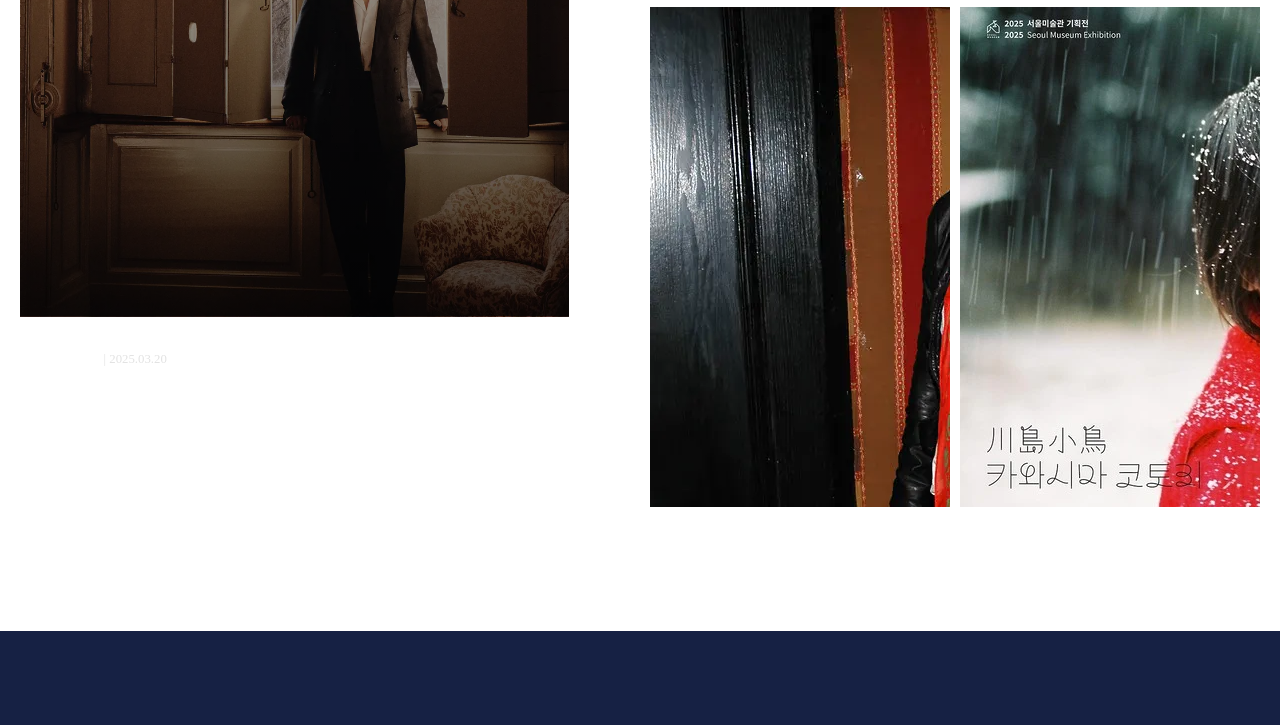
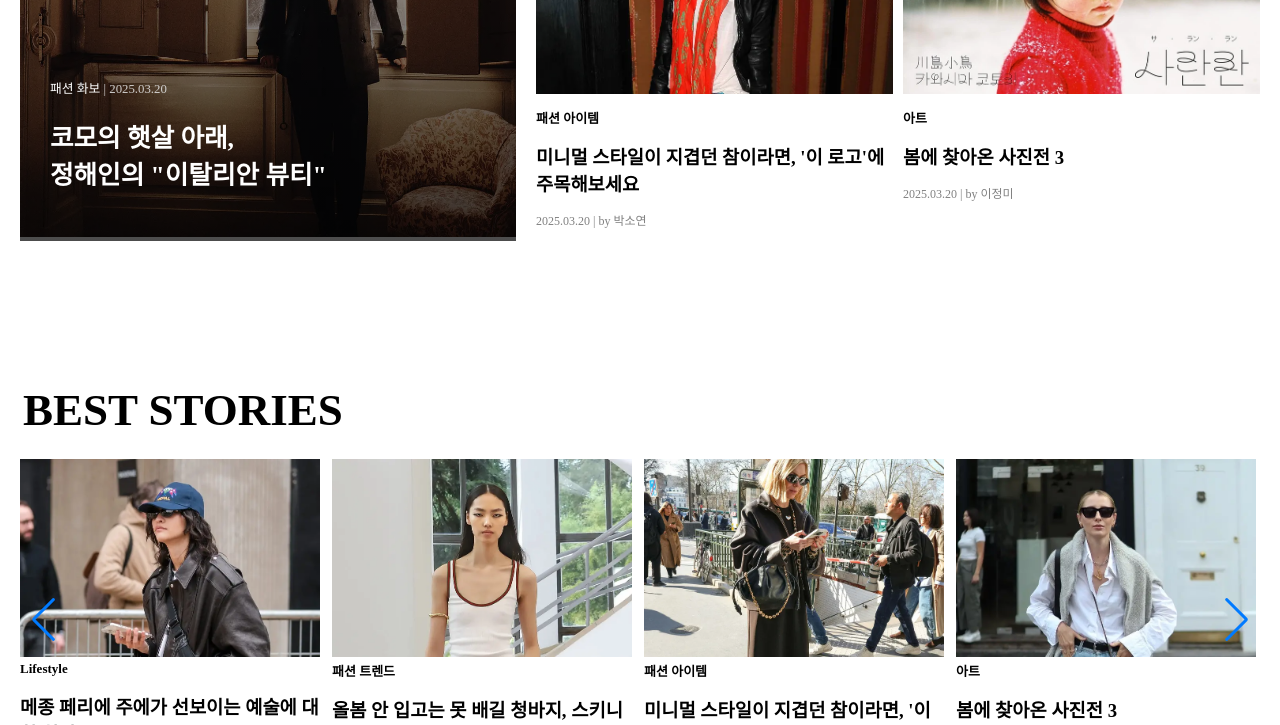
Before and after one commit to jeong0300/vellure, a React app in the folder vellure/: page / in a window 1280 px wide. Shown: the part 1755-2480 px from the top of the page. Built offline with nearby package versions, Linux system fonts and the light colour scheme.

Commit message:
feat: 스와이퍼하는 중

```diff
--- a/vellure/package.json
+++ b/vellure/package.json
@@ -12,6 +12,7 @@
     "react": "^18.3.1",
     "react-dom": "^18.3.1",
     "react-scripts": "5.0.1",
+    "swiper": "^11.2.6",
     "web-vitals": "^2.1.4"
   },
   "scripts": {
--- /dev/null
+++ b/vellure/src/css/BestStories.css
@@ -0,0 +1,24 @@
+/* 전체, 텍스트 */
+.bestStories {
+  display: flex;
+  flex-direction: column;
+  width: 100%;
+  max-width: 1280px;
+  padding: 20px;
+}
+
+.typeName {
+  width: 100%;
+  padding: 3px;
+}
+
+.typeName h1 {
+  font-size: 45px;
+  margin-bottom: 20px;
+}
+
+/* 게시글 */
+.bestImgs {
+  display: flex;
+  gap: 10px;
+}
--- a/vellure/src/css/BigPhoto.css
+++ b/vellure/src/css/BigPhoto.css
@@ -33,7 +33,7 @@
 }
 
 .todayImageImg {
-  max-width: 90%;
+  max-width: 100%;
 }
 
 .todayImageBox::before {
@@ -41,36 +41,58 @@
   position: absolute;
   top: 0;
   left: 0;
-  width: 90%;
-  height: 99.5%;
+  width: 100%;
+  height: 100%;
   background: linear-gradient(to top, rgba(0, 0, 0, 0.7), rgba(0, 0, 0, 0));
   pointer-events: none;
   z-index: 1;
 }
 
 /* 반응형 */
-@media screen and (max-width: 900px) {
+
+@media screen and (max-width: 1100px) {
+  /* 공통 */
+  .photoTexts {
+    font-size: 1.2vw;
+    bottom: 100px;
+  }
+}
+
+@media screen and (max-width: 940px) {
   /* 공통 */
   .photoTexts {
     font-size: 1.3vw;
+    bottom: 150px;
   }
 }
 
 @media screen and (max-width: 768px) {
+  /* 공통 */
   .photoTexts {
     font-size: 2vw;
     left: 60px;
+    bottom: 80px;
   }
 
+  /* today */
   .todayImageBox {
     width: 98%;
   }
+}
 
-  .todayImageImg {
-    max-width: 100%;
-  }
-
-  .todayImageBox::before {
-    width: 100%;
+@media screen and (max-width: 500px) {
+  /* 공통 */
+  .photoTexts {
+    font-size: 2.3vw;
+    left: 50px;
+    bottom: 50px;
   }
 }
+
+@media screen and (max-width: 376px) {
+  /* 공통 */
+  .photoTexts {
+    font-size: 2.4vw;
+    left: 35px;
+  }
+}
--- a/vellure/src/css/Stories.css
+++ b/vellure/src/css/Stories.css
@@ -26,10 +26,14 @@
   gap: 20px;
 }
 
-.todayImage,
+.todayImage {
+  flex: 1;
+  max-width: 40%;
+}
+
 .subPhotosContainer {
   flex: 1;
-  max-width: 50%;
+  max-width: 60%;
 }
 
 .subPhotosContainer {
@@ -39,6 +43,10 @@
 }
 
 @media screen and (max-width: 768px) {
+  .stories {
+    margin: 50px 0;
+  }
+
   .typeName h1 {
     font-size: 28px;
   }
@@ -47,14 +55,13 @@
     flex-direction: column;
   }
 
-  .todayImage,
-  .todayBox {
+  .todayImage {
     max-width: 100%;
   }
 
   .subPhotosContainer {
     display: flex;
     flex-direction: column;
-    width: 100%;
+    max-width: 100%;
   }
 }
--- a/vellure/src/css/SubPhoto.css
+++ b/vellure/src/css/SubPhoto.css
@@ -1,2 +1,64 @@
-.todayBox {
+/* 공통 */
+.subTodayTexts {
+  width: 100%;
+  display: flex;
+  flex-direction: column;
+  gap: 15px;
 }
+
+.subTodayTexts p {
+  font-size: 13px;
+  font-weight: bold;
+}
+
+.subTodayTexts span {
+  font-size: 12px;
+  color: gray;
+}
+
+/* today */
+.todayBox img {
+  width: 100%;
+  margin-bottom: 10px;
+}
+
+/* best */
+.bestBox {
+  flex: 0 0 auto;
+  width: 300px;
+}
+
+.bestBox img {
+  width: 100%;
+}
+
+@media screen and (max-width: 768px) {
+  /* today */
+  .todayBox {
+    width: 100%;
+    display: flex;
+    padding-left: 10px;
+  }
+
+  .todayBox img {
+    margin-right: 10px;
+  }
+}
+
+@media screen and (max-width: 500px) {
+  /* 공통 */
+  .subTodayTexts {
+    gap: 10px;
+  }
+
+  .subTodayTexts h3 {
+    font-size: 15px;
+  }
+}
+
+@media screen and (max-width: 400px) {
+  /* 공통 */
+  .subTodayTexts {
+    gap: 5px;
+  }
+}
--- /dev/null
+++ b/vellure/src/main/BestStories.jsx
@@ -0,0 +1,116 @@
+import "../css/BestStories.css";
+
+import Subphoto from "./SubPhoto";
+
+import { Swiper, SwiperSlide } from "swiper/react";
+
+import "swiper/css";
+import "swiper/css/navigation";
+
+//이미지
+import bestImg1 from "../image/bestPhoto1.webp";
+import bestImg2 from "../image/bestPhoto2.webp";
+import bestImg3 from "../image/bestPhoto3.webp";
+import bestImg4 from "../image/bestPhoto4.webp";
+import bestImg5 from "../image/bestPhoto5.webp";
+import bestImg6 from "../image/bestPhoto6.webp";
+import bestImg7 from "../image/bestPhoto7.webp";
+import bestImg8 from "../image/bestPhoto8.webp";
+
+const BestStories = () => {
+  const bestPhotos = [
+    {
+      imgSrc: bestImg1,
+      type: "Lifestyle",
+      title: "메종 페리에 주에가 선보이는 예술에 대한 찬사",
+      date: "2025.03.14",
+      by: "by 이재은",
+    },
+    {
+      imgSrc: bestImg2,
+      type: "패션 트렌드",
+      title: "올봄 안 입고는 못 배길 청바지, 스키니 부츠컷!",
+      date: "2025.03.20",
+      by: "by 이소미",
+    },
+    {
+      imgSrc: bestImg3,
+      type: "패션 아이템",
+      title: "미니멀 스타일이 지겹던 참이라면, '이 로고'에 주목해보세요",
+      date: "2025.03.20",
+      by: "by 박소연",
+    },
+    {
+      imgSrc: bestImg4,
+      type: "아트",
+      title: "봄에 찾아온 사진전 3",
+      date: "2025.03.20",
+      by: "by 이정미",
+    },
+    {
+      imgSrc: bestImg5,
+      type: "아트",
+      title: "봄에 찾아온 사진전 3",
+      date: "2025.03.20",
+      by: "by 이정미",
+    },
+    {
+      imgSrc: bestImg6,
+      type: "아트",
+      title: "봄에 찾아온 사진전 3",
+      date: "2025.03.20",
+      by: "by 이정미",
+    },
+    {
+      imgSrc: bestImg7,
+      type: "아트",
+      title: "봄에 찾아온 사진전 3",
+      date: "2025.03.20",
+      by: "by 이정미",
+    },
+    {
+      imgSrc: bestImg8,
+      type: "아트",
+      title: "봄에 찾아온 사진전 3",
+      date: "2025.03.20",
+      by: "by 이정미",
+    },
+  ];
+
+  return (
+    <>
+      <div className="bestStories">
+        <div className="typeName">
+          <h1>BEST STORIES</h1>
+          <div className="imgBtn"></div>
+        </div>
+        <div className="bestImgs">
+          <Swiper
+            spaceBetween={bestPhotos.length}
+            slidesPerView={4}
+            breakpoints={{
+              1024: {
+                slidesPerGroup: 4,
+              },
+              768: {
+                slidesPerGroup: 3,
+              },
+              500: {
+                slidesPerGroup: 2,
+              },
+            }}
+            navigation
+          >
+            {bestPhotos.map((bestData, index) => (
+              <SwiperSlide key={index}>
+                <Subphoto className="bestBox" subData={bestData} />
+              </SwiperSlide>
+            ))}
+          </Swiper>
+        </div>
+      </div>
+    </>
+  );
+};
+
+export default BestStories;
--- a/vellure/src/main/MainPage.jsx
+++ b/vellure/src/main/MainPage.jsx
@@ -3,6 +3,7 @@ import Header from "./Header";
 import Carosel from "./Carosel";
 import Footer from "./Footer";
 import Stories from "./Stories";
+import BestStories from "./BestStories";
 
 const MainPage = () => {
   return (
@@ -17,6 +18,9 @@ const MainPage = () => {
         {/* Today’s Stories */}
         <Stories />
 
+        {/* Best Stories */}
+        <BestStories />
+
         {/* footer */}
         <Footer />
       </div>
--- a/vellure/src/main/SubPhoto.jsx
+++ b/vellure/src/main/SubPhoto.jsx
@@ -9,8 +9,13 @@ const Subphoto = (props) => {
   return (
     <>
       <div className={className}>
-        <div className={`${className}Imgs`}>
-          <img className={`${className}Img`} src={imgSrc} alt="vellure image" />
+        <img src={imgSrc} alt="vellure image" />
+        <div className="subTodayTexts">
+          <p>{type}</p>
+          <h3>{title}</h3>
+          <span>
+            {date} | {by}
+          </span>
         </div>
       </div>
     </>
```
Also changed, not shown: vellure/src/image/bestPhoto1.webp (added), vellure/src/image/bestPhoto2.webp (added), vellure/src/image/bestPhoto3.webp (added), vellure/src/image/bestPhoto4.webp (added), vellure/src/image/bestPhoto5.webp (added), vellure/src/image/bestPhoto6.webp (added), vellure/src/image/bestPhoto7.webp (added), vellure/src/image/bestPhoto8.webp (added), 1 other file.
